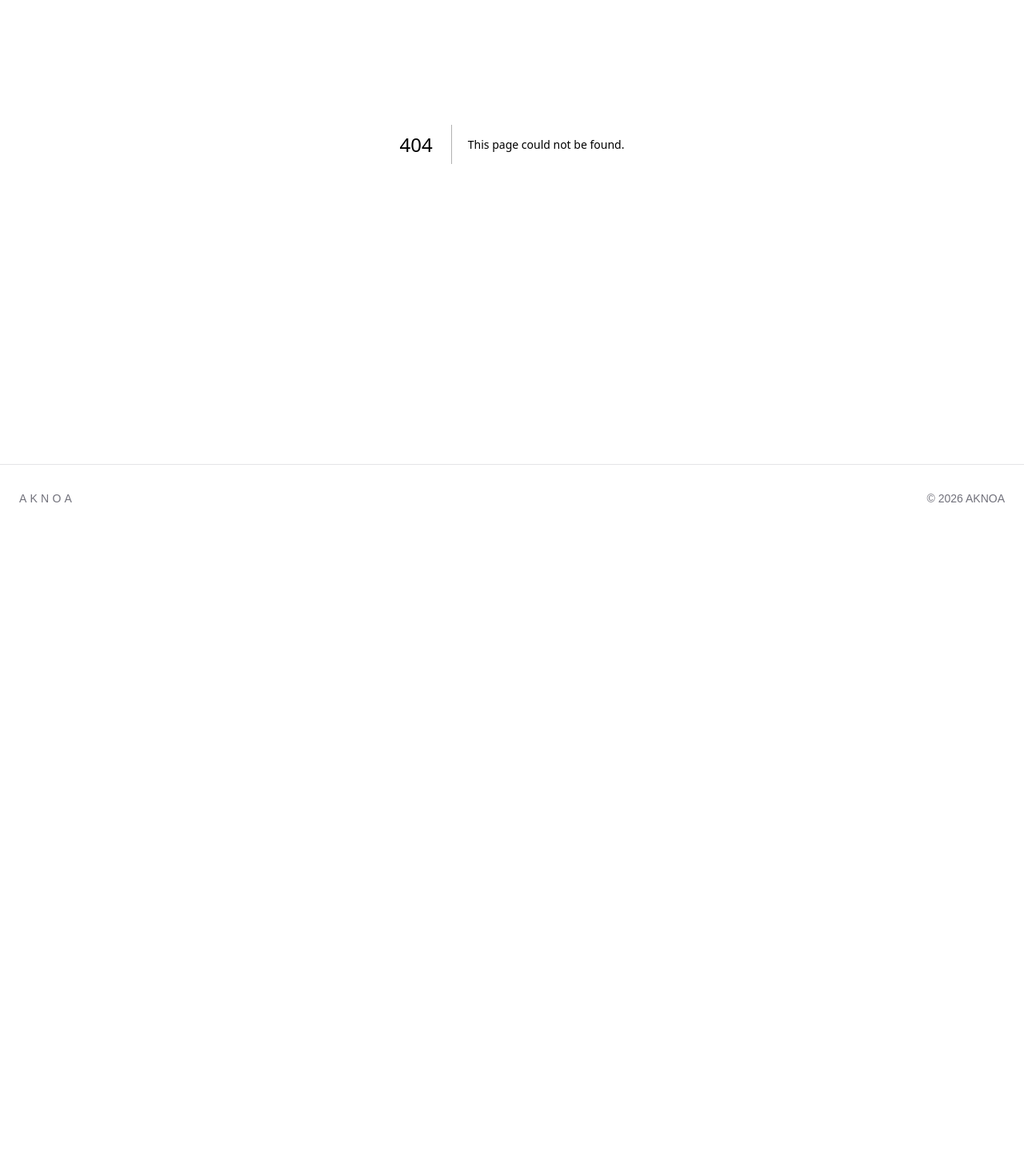
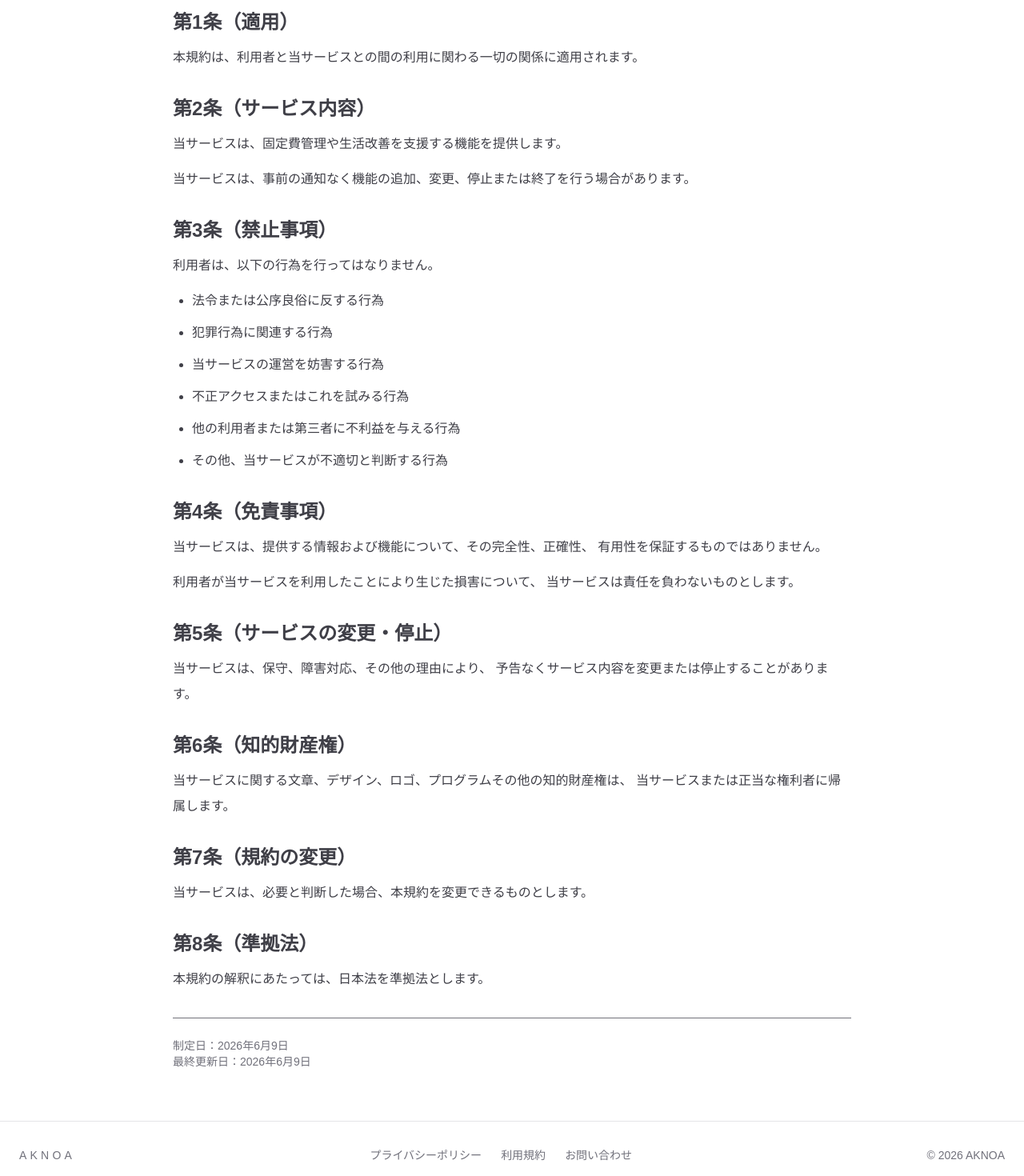
Before and after one commit to Kent-Studio/aknoa, a Next.js app: page /terms in a window 1280 px wide. Before the commit this address had no page. Shown: the part 220-1690 px from the top of the page at 80% size. Before the commit the page ends 885 px from the top, so only its background shows below. Built offline with nearby package versions, Linux system fonts and the light colour scheme.

Commit message:
Add contact page

```diff
--- /dev/null
+++ b/src/app/contact/page.tsx
@@ -0,0 +1,34 @@
+import Link from "next/link";
+
+export const metadata = {
+  title: "お問い合わせ | AKNOA",
+  description: "AKNOAへのお問い合わせ",
+};
+
+export default function ContactPage() {
+  return (
+    <main className="mx-auto max-w-4xl px-6 py-16">
+      <h1 className="mb-8 text-4xl font-bold">お問い合わせ</h1>
+
+      <div className="space-y-6 text-zinc-700 leading-8">
+        <p>
+          AKNOAに関するご意見、ご要望、不具合報告などがございましたら、
+          以下のフォームよりお問い合わせください。
+        </p>
+
+        <Link
+          href="https://forms.gle/HLMinqu126cenXaAA"
+          target="_blank"
+          rel="noopener noreferrer"
+          className="inline-flex rounded-lg bg-zinc-900 px-6 py-3 text-white transition hover:opacity-90"
+        >
+          お問い合わせフォームを開く
+        </Link>
+
+        <p className="text-sm text-zinc-500">
+          ※ Googleフォームが別タブで開きます。
+        </p>
+      </div>
+    </main>
+  );
+}
--- a/src/app/layout.tsx
+++ b/src/app/layout.tsx
@@ -45,8 +45,8 @@ export default function RootLayout({
       <body>
         {children}
         <Footer />
+        <GoogleAnalytics gaId="G-XR701WQZQV" />
       </body>
-      <GoogleAnalytics gaId="G-XR701WQZQV" />
     </html>
   );
 }
--- /dev/null
+++ b/src/app/privacy/page.tsx
@@ -0,0 +1,118 @@
+export const metadata = {
+  title: "プライバシーポリシー | AKNOA",
+  description: "AKNOAのプライバシーポリシー",
+};
+
+export default function PrivacyPage() {
+  return (
+    <main className="mx-auto max-w-4xl px-6 py-16">
+      <h1 className="mb-8 text-4xl font-bold">プライバシーポリシー</h1>
+
+      <div className="space-y-8 text-zinc-700 leading-8">
+        <section>
+          <p>
+            AKNOA（以下、「当サービス」）は、ユーザーのプライバシーを尊重し、
+            個人情報の保護に努めます。
+          </p>
+        </section>
+
+        <section>
+          <h2 className="mb-3 text-2xl font-semibold">1. 収集する情報</h2>
+          <p>当サービスでは、以下の情報を収集する場合があります。</p>
+
+          <ul className="mt-3 list-disc space-y-2 pl-6">
+            <li>お問い合わせ時に入力された情報</li>
+            <li>アクセス解析のために収集される情報</li>
+            <li>利用状況に関する情報</li>
+          </ul>
+        </section>
+
+        <section>
+          <h2 className="mb-3 text-2xl font-semibold">
+            2. アクセス解析ツールについて
+          </h2>
+
+          <p>
+            当サービスでは、サービス改善のため Google Analytics
+            を利用しています。
+          </p>
+
+          <p className="mt-3">
+            Google Analytics は Cookie を利用して利用状況を収集します。
+            収集される情報は匿名であり、個人を特定するものではありません。
+          </p>
+
+          <p className="mt-3">
+            Google Analytics の利用規約およびプライバシーポリシーについては、
+            Google が提供する情報をご確認ください。
+          </p>
+        </section>
+
+        <section>
+          <h2 className="mb-3 text-2xl font-semibold">3. 利用目的</h2>
+
+          <p>収集した情報は以下の目的で利用します。</p>
+
+          <ul className="mt-3 list-disc space-y-2 pl-6">
+            <li>サービスの改善</li>
+            <li>利用状況の分析</li>
+            <li>お問い合わせへの対応</li>
+            <li>不正利用の防止</li>
+          </ul>
+        </section>
+
+        <section>
+          <h2 className="mb-3 text-2xl font-semibold">4. 第三者提供</h2>
+
+          <p>
+            法令に基づく場合を除き、取得した情報を第三者へ提供することはありません。
+          </p>
+        </section>
+
+        <section>
+          <h2 className="mb-3 text-2xl font-semibold">5. Cookieについて</h2>
+
+          <p>
+            当サービスでは利便性向上およびアクセス解析のため Cookie
+            を利用する場合があります。
+          </p>
+
+          <p className="mt-3">
+            ユーザーはブラウザ設定により Cookie を無効化できます。
+          </p>
+        </section>
+
+        <section>
+          <h2 className="mb-3 text-2xl font-semibold">6. 免責事項</h2>
+
+          <p>
+            当サービスに掲載する情報については、可能な限り正確な情報を提供するよう努めますが、
+            その正確性や安全性を保証するものではありません。
+          </p>
+        </section>
+
+        <section>
+          <h2 className="mb-3 text-2xl font-semibold">
+            7. プライバシーポリシーの変更
+          </h2>
+
+          <p>本ポリシーは、必要に応じて変更する場合があります。</p>
+        </section>
+
+        <section>
+          <h2 className="mb-3 text-2xl font-semibold">8. お問い合わせ</h2>
+
+          <p>
+            本ポリシーに関するお問い合わせは、
+            当サービスのお問い合わせ窓口よりご連絡ください。
+          </p>
+        </section>
+
+        <div className="border-t pt-6 text-sm text-zinc-500">
+          <p>制定日：2026年6月9日</p>
+          <p>最終更新日：2026年6月9日</p>
+        </div>
+      </div>
+    </main>
+  );
+}
--- /dev/null
+++ b/src/app/terms/page.tsx
@@ -0,0 +1,105 @@
+export const metadata = {
+  title: "利用規約 | AKNOA",
+  description: "AKNOAの利用規約",
+};
+
+export default function TermsPage() {
+  return (
+    <main className="mx-auto max-w-4xl px-6 py-16">
+      <h1 className="mb-8 text-4xl font-bold">利用規約</h1>
+
+      <div className="space-y-8 leading-8 text-zinc-700">
+        <section>
+          <p>
+            本利用規約（以下、「本規約」）は、AKNOA（以下、「当サービス」）の
+            利用条件を定めるものです。利用者は、本規約に同意した上で当サービスを利用するものとします。
+          </p>
+        </section>
+
+        <section>
+          <h2 className="mb-3 text-2xl font-semibold">第1条（適用）</h2>
+          <p>
+            本規約は、利用者と当サービスとの間の利用に関わる一切の関係に適用されます。
+          </p>
+        </section>
+
+        <section>
+          <h2 className="mb-3 text-2xl font-semibold">第2条（サービス内容）</h2>
+          <p>当サービスは、固定費管理や生活改善を支援する機能を提供します。</p>
+
+          <p className="mt-3">
+            当サービスは、事前の通知なく機能の追加、変更、停止または終了を行う場合があります。
+          </p>
+        </section>
+
+        <section>
+          <h2 className="mb-3 text-2xl font-semibold">第3条（禁止事項）</h2>
+
+          <p>利用者は、以下の行為を行ってはなりません。</p>
+
+          <ul className="mt-3 list-disc space-y-2 pl-6">
+            <li>法令または公序良俗に反する行為</li>
+            <li>犯罪行為に関連する行為</li>
+            <li>当サービスの運営を妨害する行為</li>
+            <li>不正アクセスまたはこれを試みる行為</li>
+            <li>他の利用者または第三者に不利益を与える行為</li>
+            <li>その他、当サービスが不適切と判断する行為</li>
+          </ul>
+        </section>
+
+        <section>
+          <h2 className="mb-3 text-2xl font-semibold">第4条（免責事項）</h2>
+
+          <p>
+            当サービスは、提供する情報および機能について、その完全性、正確性、
+            有用性を保証するものではありません。
+          </p>
+
+          <p className="mt-3">
+            利用者が当サービスを利用したことにより生じた損害について、
+            当サービスは責任を負わないものとします。
+          </p>
+        </section>
+
+        <section>
+          <h2 className="mb-3 text-2xl font-semibold">
+            第5条（サービスの変更・停止）
+          </h2>
+
+          <p>
+            当サービスは、保守、障害対応、その他の理由により、
+            予告なくサービス内容を変更または停止することがあります。
+          </p>
+        </section>
+
+        <section>
+          <h2 className="mb-3 text-2xl font-semibold">第6条（知的財産権）</h2>
+
+          <p>
+            当サービスに関する文章、デザイン、ロゴ、プログラムその他の知的財産権は、
+            当サービスまたは正当な権利者に帰属します。
+          </p>
+        </section>
+
+        <section>
+          <h2 className="mb-3 text-2xl font-semibold">第7条（規約の変更）</h2>
+
+          <p>
+            当サービスは、必要と判断した場合、本規約を変更できるものとします。
+          </p>
+        </section>
+
+        <section>
+          <h2 className="mb-3 text-2xl font-semibold">第8条（準拠法）</h2>
+
+          <p>本規約の解釈にあたっては、日本法を準拠法とします。</p>
+        </section>
+
+        <div className="border-t pt-6 text-sm text-zinc-500">
+          <p>制定日：2026年6月9日</p>
+          <p>最終更新日：2026年6月9日</p>
+        </div>
+      </div>
+    </main>
+  );
+}
--- a/src/components/Footer.tsx
+++ b/src/components/Footer.tsx
@@ -1,8 +1,26 @@
+import Link from "next/link";
+
 export default function Footer() {
   return (
     <footer className="border-t border-zinc-200 bg-white">
-      <div className="mx-auto flex max-w-7xl items-center justify-between px-6 py-8">
-        <p className="text-sm tracking-[0.3em] text-zinc-500">AKNOA</p>
+      <div className="mx-auto flex max-w-7xl flex-col gap-4 px-6 py-8 md:flex-row md:items-center md:justify-between">
+        <div>
+          <p className="text-sm tracking-[0.3em] text-zinc-500">AKNOA</p>
+        </div>
+
+        <nav className="flex gap-6 text-sm text-zinc-500">
+          <Link href="/privacy" className="transition hover:text-zinc-900">
+            プライバシーポリシー
+          </Link>
+
+          <Link href="/terms" className="transition hover:text-zinc-900">
+            利用規約
+          </Link>
+
+          <Link href="/contact" className="transition hover:text-zinc-900">
+            お問い合わせ
+          </Link>
+        </nav>
 
         <p className="text-sm text-zinc-500">© 2026 AKNOA</p>
       </div>
```
